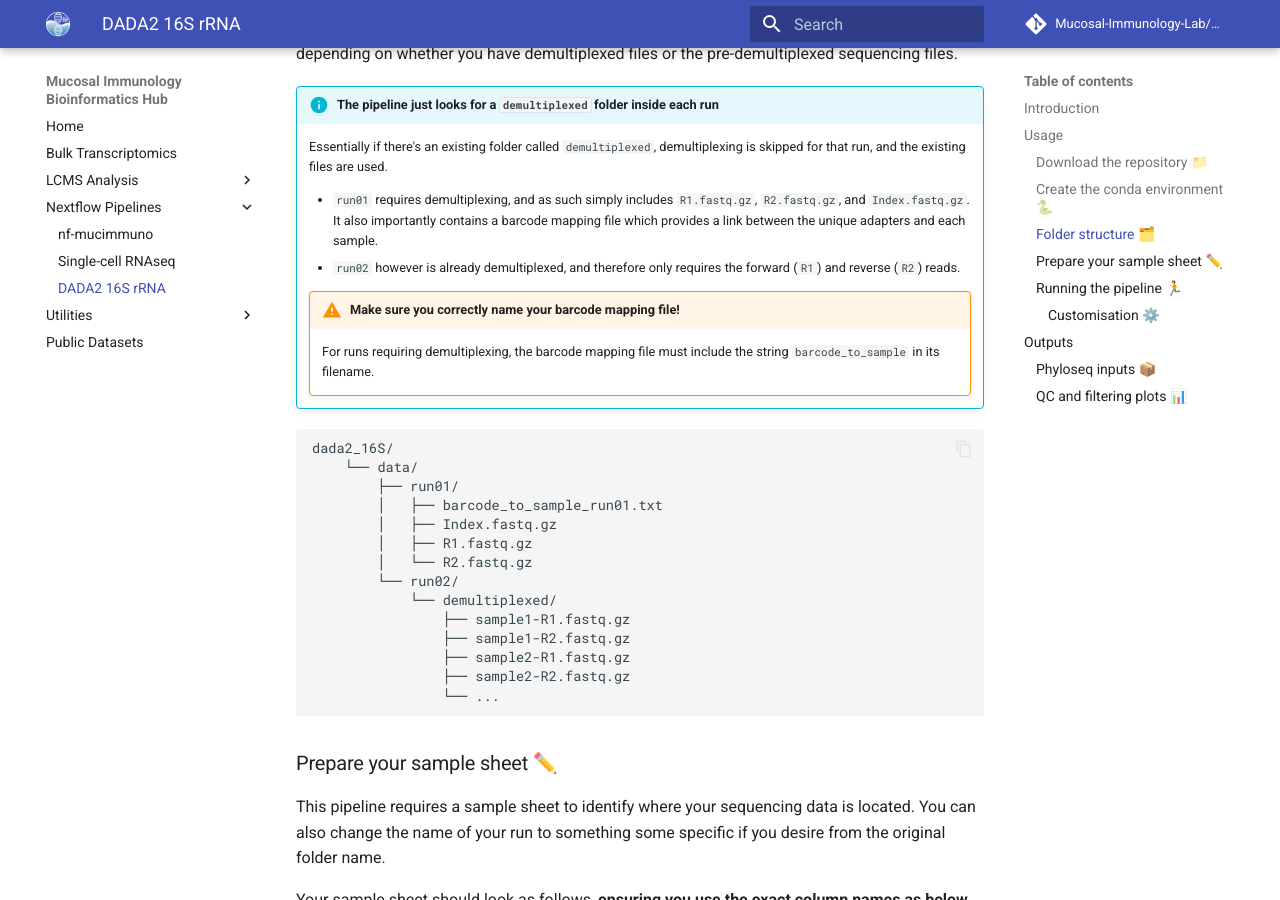
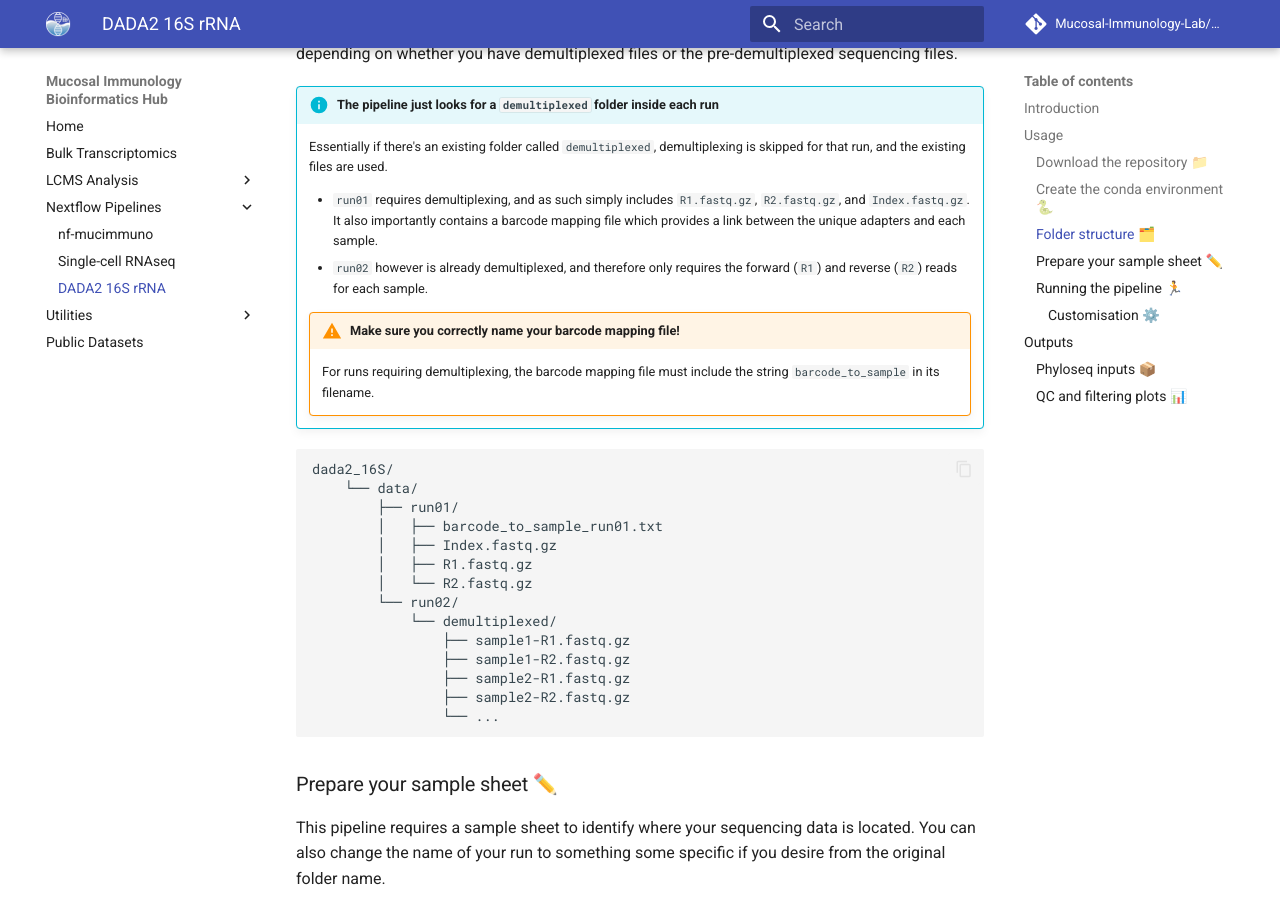
Before and after one commit to mucosal-immunology-lab/bioinformatics-hub, an MkDocs documentation site: the page built from docs/NextFlow/dada2_16S.md, in a window 1280 px wide and 900 px high, scrolled down 2436 px. Built offline with MkDocs 1.6.1 and Material for MkDocs 9.7.7, drawn with Linux system fonts in a browser that asks for light colours.

Commit message:
minor edits

```diff
--- a/docs/NextFlow/dada2_16S.md
+++ b/docs/NextFlow/dada2_16S.md
@@ -88,7 +88,7 @@ Because you specify the full directory path for your raw input data, you can tec
     Essentially if there's an existing folder called `demultiplexed`, demultiplexing is skipped for that run, and the existing files are used.
 
     - `run01` requires demultiplexing, and as such simply includes `R1.fastq.gz`, `R2.fastq.gz`, and `Index.fastq.gz`. It also importantly contains a barcode mapping file which provides a link between the unique adapters and each sample.
-    - `run02` however is already demultiplexed, and therefore only requires the forward (`R1`) and reverse (`R2`) reads.
+    - `run02` however is already demultiplexed, and therefore only requires the forward (`R1`) and reverse (`R2`) reads for each sample.
 
     !!! warning "Make sure you correctly name your barcode mapping file!"
 
```
